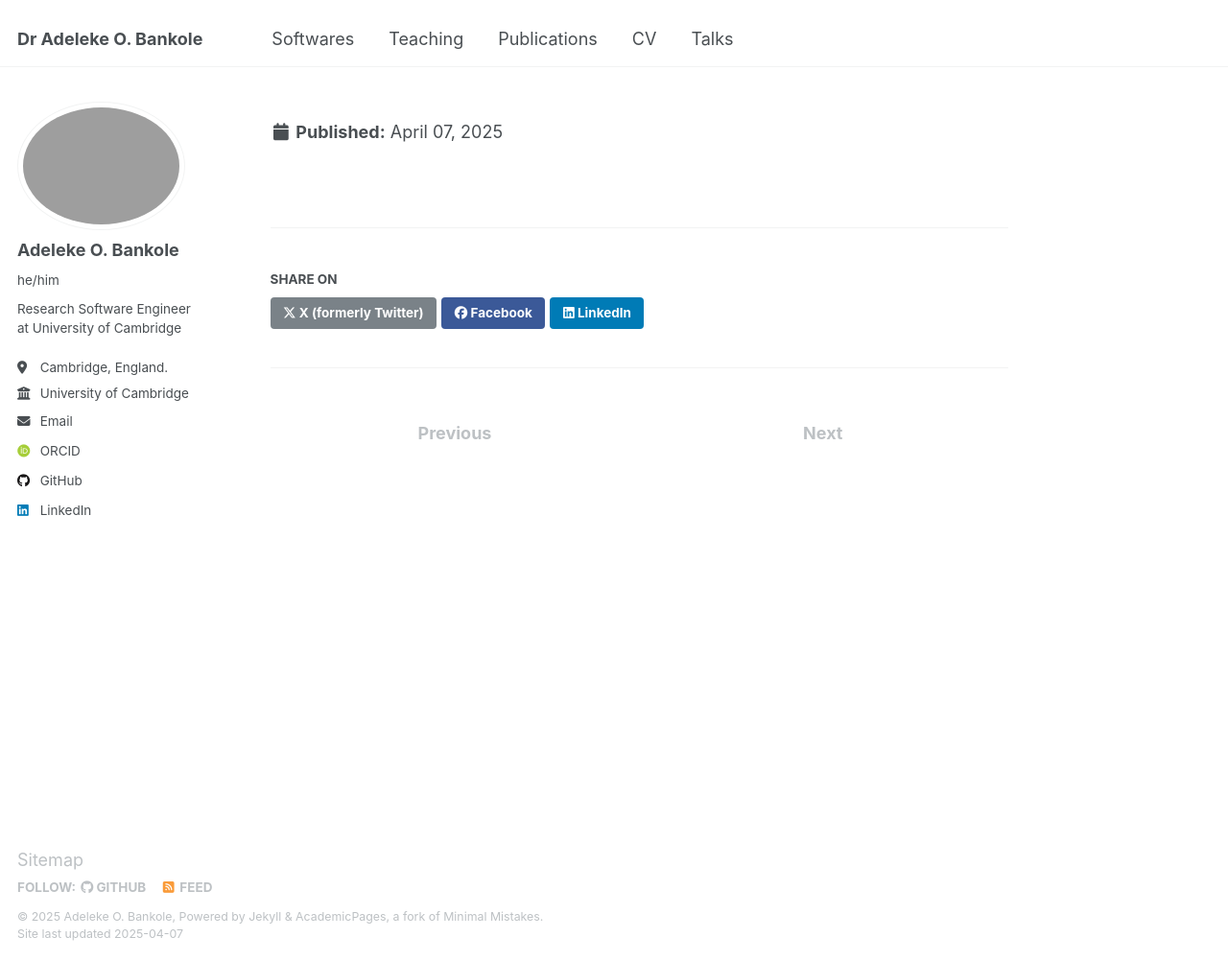
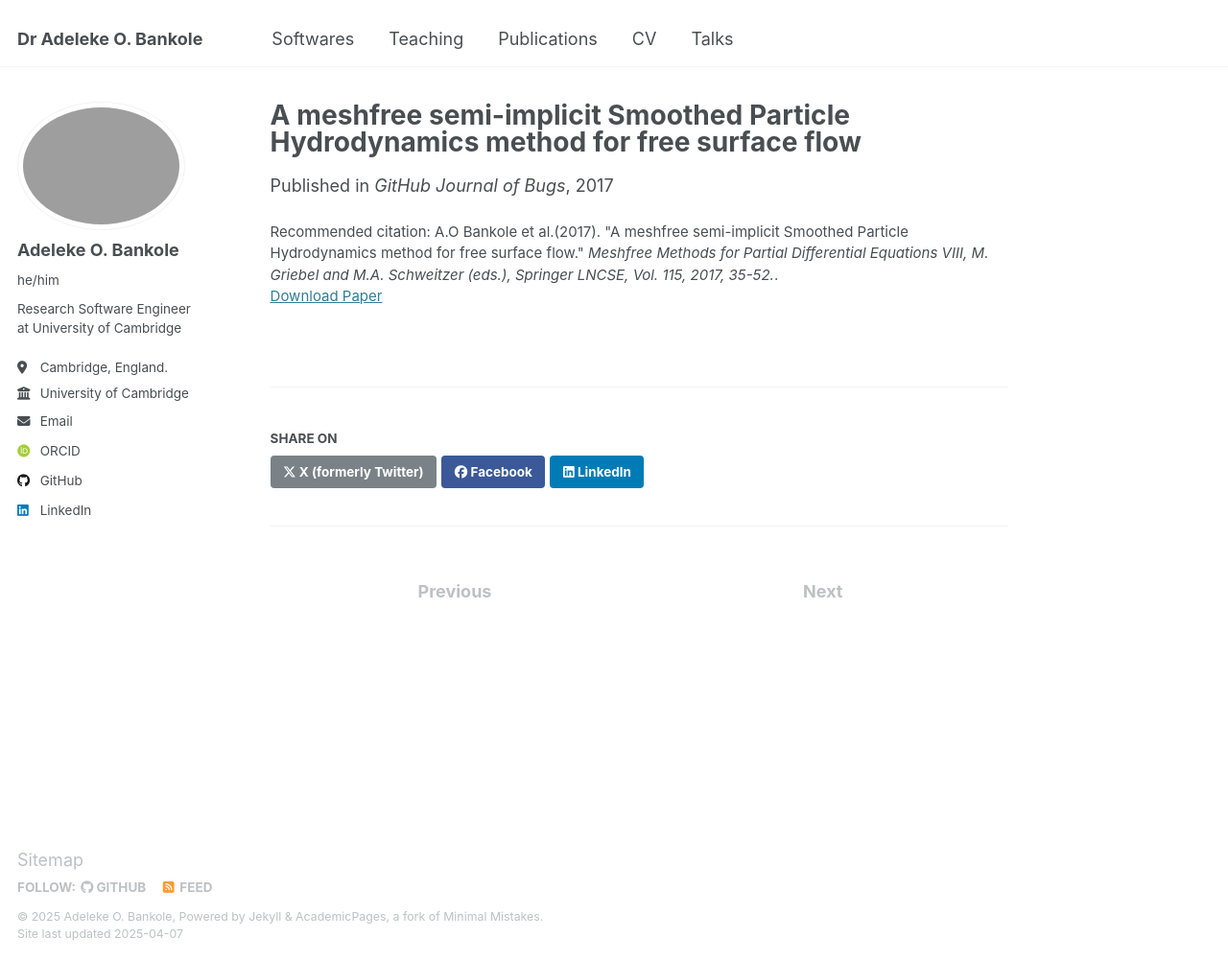
Before and after one commit to AdelekeBankole/adelekebankole.github.io, a Jekyll site: the page built from _publications/2017-02-17-paper-A-meshfree-semi-implicit-Smoothed-Particle-Hydrodynamics-method-for-free-surface-flow.md, in a window 1280 px wide and 1002 px high. Shown: the whole window at 96% size. Built offline with Jekyll 4.4.1, drawn with Linux system fonts in a browser that asks for light colours; some web fonts are replaced.

Commit message:
Update 2017-02-17-paper-A-meshfree-semi-implicit-Smoothed-Particle-Hydrodynamics-method-for-free-surface-flow.md

```diff
--- a/_publications/2017-02-17-paper-A-meshfree-semi-implicit-Smoothed-Particle-Hydrodynamics-method-for-free-surface-flow.md
+++ b/_publications/2017-02-17-paper-A-meshfree-semi-implicit-Smoothed-Particle-Hydrodynamics-method-for-free-surface-flow.md
@@ -3,9 +3,9 @@ title: "A meshfree semi-implicit Smoothed Particle Hydrodynamics method for free
 collection: publications
 category: conferences
 permalink: /publication/2017-02-17-paper-A-meshfree-semi-implicit-Smoothed-Particle-Hydrodynamics-method-for-free-surface-flow
-<!-- excerpt: 'This paper is about fixing template issue #693.' -->
+excerpt: 'This paper is about fixing template issue #693.'
 date: 2017-02-17
-<!--venue: 'GitHub Journal of Bugs'-->
-<!--paperurl: 'http://academicpages.github.io/files/paper3.pdf'-->
+venue: 'GitHub Journal of Bugs'
+paperurl: 'http://academicpages.github.io/files/paper3.pdf'
 citation: 'A.O Bankole et al.(2017). &quot;A meshfree semi-implicit Smoothed Particle Hydrodynamics method for free surface flow.&quot; <i>Meshfree Methods for Partial Differential Equations VIII, M. Griebel and M.A. Schweitzer (eds.), Springer LNCSE, Vol. 115, 2017, 35-52.</i>.'
 ---
```
